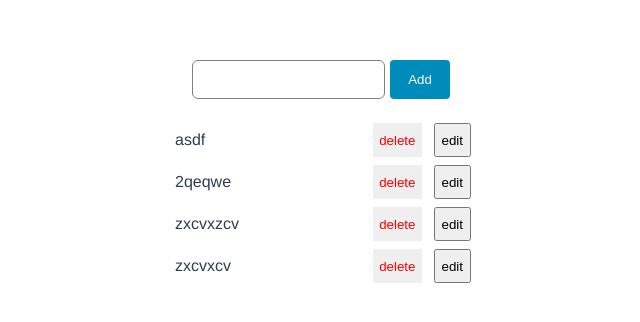
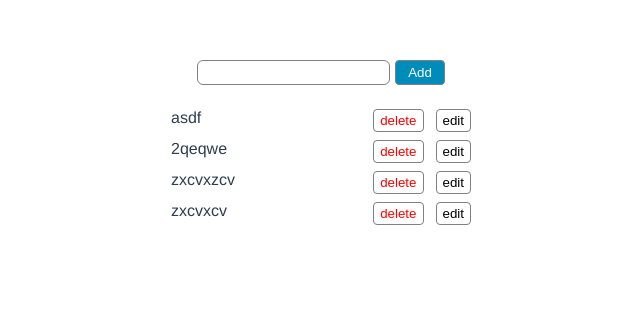
Before and after one commit to alhacen/vue_todolist, a Vue app: page /todo in a window 1280 px wide. Shown: the top 322 px of the page, without its empty margins (319-959 px from the left). Built offline with nearby package versions, Linux system fonts and the light colour scheme.

Commit message:
applied coding guidelines

```diff
--- a/src/components/todo/index.vue
+++ b/src/components/todo/index.vue
@@ -1,5 +1,5 @@
 <template>
-  <div>
+  <div class="todo">
     <Input  />
     <List  />
   </div>
--- a/src/components/todo/input.vue
+++ b/src/components/todo/input.vue
@@ -1,7 +1,7 @@
 <template>
-    <div style="display: flex; gap:5px; justify-content:center">
-        <input class="todoInput" v-model="todoText" type="text" />
-        <button class="addBtn" @click="handleAdd(todoText)">Add</button>
+    <div class="todo__inputCol">
+        <input class="todo__input" v-model="todoText" type="text" />
+        <button  class="todo__btn todo__btn--add" @click="handleAdd(todoText)">Add</button>
     </div>
 </template>
 
@@ -14,24 +14,33 @@ export default {
   methods:{
       handleAdd(todoText){
           this.todoText = ''
-          this.$store.commit('add', todoText)
+          this.$store.commit('ADD', todoText)
       },
 
   }
 }
 </script>
 <style>
-    .todoInput{
+    .todo__btn--add{
+        background-color: #008CBA !important;
+outline: none;
+        border: 0px;
+        color: white;
+        border-radius: 4px;
+        cursor: pointer;
+        padding: 4px 12px !important
+    }
+    .todo__inputCol{
+        display: flex; gap:5px; justify-content:center
+    }
+    .todo__input{
         padding-left: 12px;
         border-radius: 6px;
         border: 1px solid gray;
         outline: none
     }
-    .todoInput:focus{
 
-    }
-    .addBtn{
-        background-color: #008CBA;
+    .todo__addButton{
         outline: none;
         border: 0px;
         padding: 12px 18px 12px 18px;
@@ -39,10 +48,10 @@ export default {
         border-radius: 4px;
         cursor: pointer;
     }
-    .addBtn:hover{
+    .todo__addButton:hover{
         opacity: .8
     }
-    .addBtn:active{
+    .todo__addButton:active{
         opacity: 1
     }
 </style>
--- a/src/components/todo/list.vue
+++ b/src/components/todo/list.vue
@@ -1,15 +1,15 @@
 <template>
-    <div style="display:flex;justify-content:center;flex-direction:column; align-items:center;padding: 24px; gap:8px">
-        <div style="display:flex; justify-content:space-between; width:300px" v-for="(todo, index) in todos" :key="todo">
-            <div v-if="editingIndex!==index"  :style="{padding:'8px 4px 8px 4px', border:editingIndex===index?'1px solid black':'', width:'100%', textAlign:'left'}" >
+    <div class="todo__list-container">
+        <div class="todo__list" v-for="(todo, index) in todos" :key="todo">
+            <div v-if="editingIndex!==index" >
                 {{todo}}
             </div>
-            <input v-else v-model="temp" style="padding: 8px 4px 8px 4px"/>
-            <div style="display:flex; gap:12px">
-                <button class="deleteBtn" @click="deleteTodo(index)">
+            <input v-else v-model="temp"/>
+            <div class="todo__action-buttons">
+                <button class="todo__btn todo__btn--delete" @click="deleteTodo(index)">
                     delete
                 </button>
-                <button @click="handleModify(index)">
+                <button class="todo__btn todo__btn--modify" @click="handleModify(index)">
                     {{editingIndex===index?'Save':'edit'}}
                 </button>
             </div>
@@ -21,7 +21,9 @@ import { mapState } from 'vuex'
 export default {
     name: 'List',
     computed:{
-        ...mapState(['todos'])
+        ...mapState({
+            todos: state=>state.todo.todos
+        })
     },
     data:()=>({
         temp: '',
@@ -30,7 +32,7 @@ export default {
     methods:{
         handleModify(i){
             if(this.editingIndex !==-1){
-                this.$store.commit('update', {
+                this.$store.commit('UPDATE', {
                     i,
                     newState: this.temp
                 })
@@ -41,16 +43,42 @@ export default {
             }
         },
         deleteTodo(i){
-            this.$store.commit('delete', i)
+            this.$store.commit('DELETE', i)
         }
     }
 }
 </script>
 <style>
-.deleteBtn{
-    outline: none;
-    border: none;
+.todo__btn{
+    padding: 3px 6px;
+    background-color: white;
+    border: 1px solid gray;
+    cursor: pointer;
+    border-radius: 4px;
+}
+.todo__btn--delete{
     color:red;
-    cursor: pointer
+}
+
+.todo__action-buttons{
+    display:flex; gap:12px
+}
+.todo__istText{
+    padding: 8px 4px 8px 4px;
+    text-align: left;
+    width: 100%;
+}
+.todo__list{
+    display:flex;
+    justify-content:space-between;
+    width:300px
+}
+.todo__list-container{
+    display:flex;
+    justify-content:center;
+    flex-direction:column;
+    align-items:center;
+    padding: 24px;
+    gap:8px;
 }
 </style>
--- a/src/main.js
+++ b/src/main.js
@@ -1,28 +1,13 @@
 import Vue from 'vue'
 import App from './App.vue'
 
-Vue.config.productionTip = false
-import Vuex from 'vuex'
 import VueRouter from 'vue-router'
-import HelloWorld from './components/HelloWorld.vue'
+import HelloWorld from './components/hello_world.vue'
 import Todo from './components/todo'
+
+import store from './store'
 Vue.use(VueRouter)
-Vue.use(Vuex)
-const store = new Vuex.Store({
-  state:{
-    todos: [
-      'asdf',
-      '2qeqwe',
-      'zxcvxzcv',
-      'zxcvxcv'
-    ]
-  },
-  mutations:{
-    add: (state, newTodo) => state.todos.push(newTodo),
-    update: (state, payload) => state.todos[payload.i] = payload.newState,
-    delete: (state, i) => state.todos.splice(i, 1)
-  },
-})
+
 const routes = [
   { path: '/', component: HelloWorld },
   { path: '/todo', component: Todo },
@@ -31,8 +16,9 @@ const router = new VueRouter({
   routes,
   mode: 'history'
 })
+// store.commit("RESET")
 new Vue({
   render: h => h(App),
   router,
-  store: store
+  store
 }).$mount('#app')
--- /dev/null
+++ b/src/store/index.js
@@ -0,0 +1,13 @@
+import Vuex from 'vuex'
+import Vue from 'vue'
+
+import { todo } from './todo'
+Vue.use(Vuex)
+
+const store = new Vuex.Store({
+    modules:{
+        todo
+    }
+})
+
+export default store
--- /dev/null
+++ b/src/store/todo/index.js
@@ -0,0 +1,6 @@
+import {state} from './state'
+import {mutations} from './mutations'
+export const todo = {
+    state,
+    mutations
+}
--- /dev/null
+++ b/src/store/todo/mutations.js
@@ -0,0 +1,8 @@
+// import {state} from "./state";
+
+export const mutations = {
+    ADD: (state, newTodo) => state.todos.push(newTodo),
+    UPDATE: (state, payload) => state.todos[payload.i] = payload.newState,
+    DELETE: (state, i) => state.todos.splice(i, 1),
+    // RESET: (state) => state = []
+};
--- /dev/null
+++ b/src/store/todo/state.js
@@ -0,0 +1,8 @@
+export const state = {
+    todos: [
+      'asdf',
+      '2qeqwe',
+      'zxcvxzcv',
+      'zxcvxcv'
+    ]
+}
```
Also changed, not shown: src/components/hello_world.vue (renamed from src/components/HelloWorld.vue).
